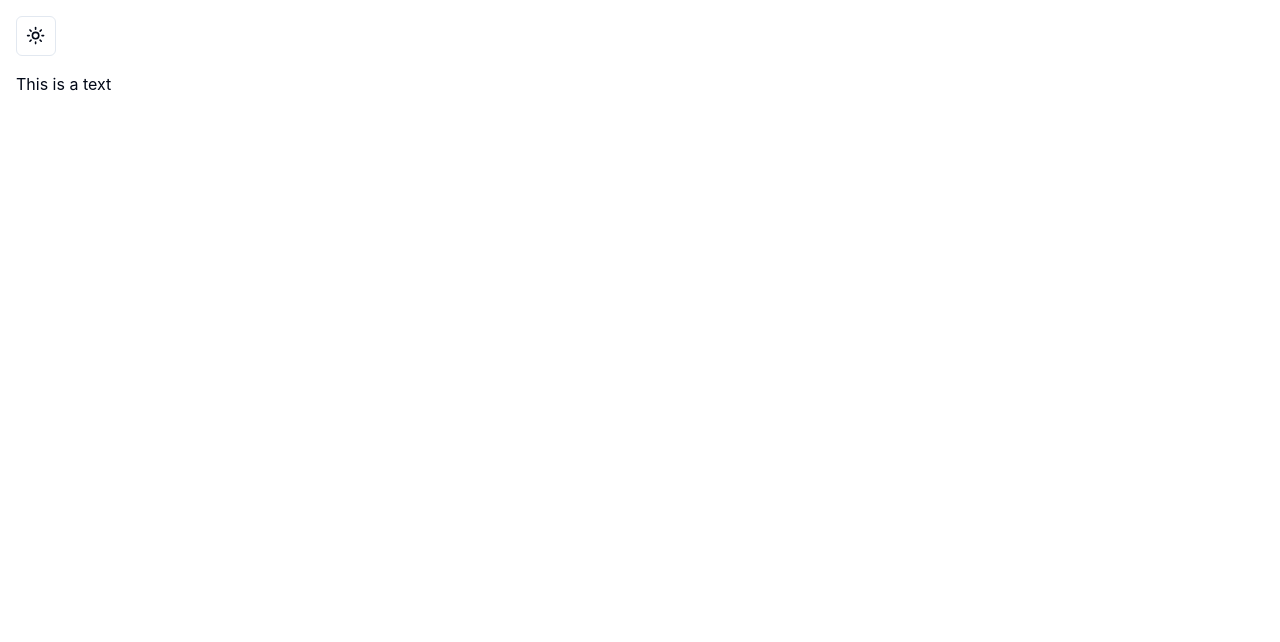
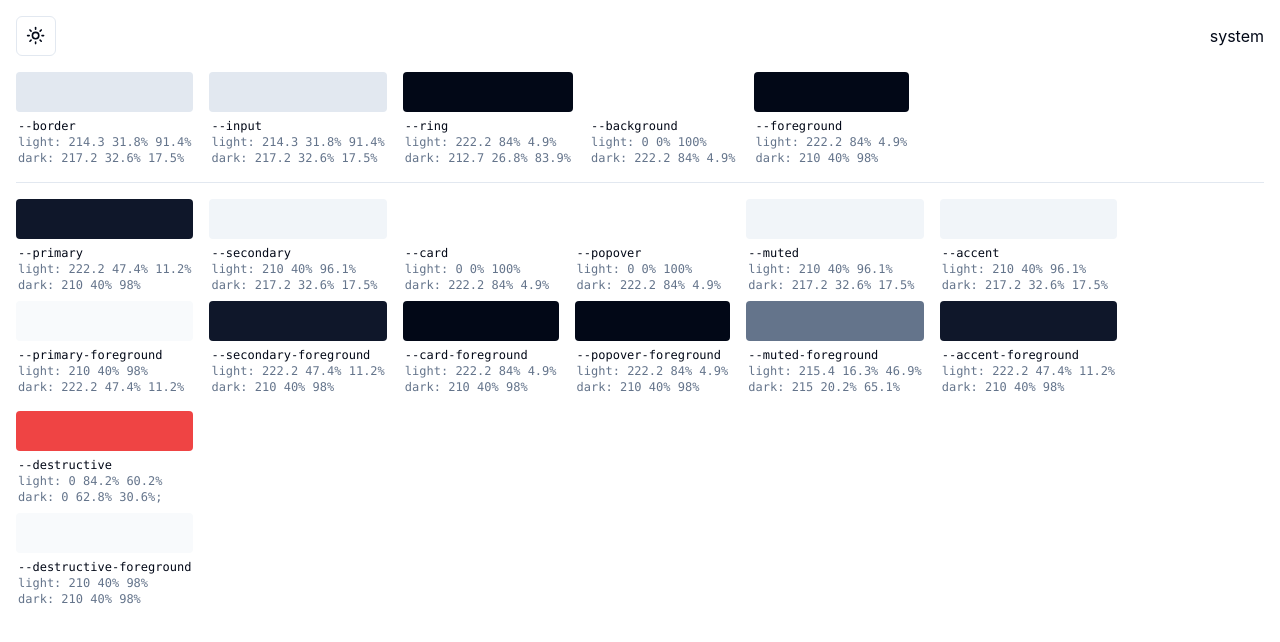
Before and after one commit to lewistham9x/theming-example, a Next.js app: page / in a window 1280 px wide. Shown: the top 642 px of the page. Built offline with nearby package versions, Linux system fonts and the light colour scheme.

Commit message:
chore(): map css variables to tailwind usage

```diff
--- /dev/null
+++ b/src/hooks/ensure-mount-hook.ts
@@ -0,0 +1,13 @@
+import { useState, useEffect } from "react";
+
+export const useEnsureMount = () => {
+  const [mounted, setMounted] = useState(false);
+
+  useEffect(() => {
+    setMounted(true);
+  }, []);
+
+  if (!mounted) {
+    return null;
+  }
+};
--- a/src/pages/index.tsx
+++ b/src/pages/index.tsx
@@ -7,12 +7,23 @@ import {
 } from "~/components/ui/dropdown-menu";
 import { Sun, Moon } from "lucide-react";
 import { Button } from "~/components/ui/button";
+import { useEffect, useState } from "react";
+import { useEnsureMount } from "~/hooks/ensure-mount-hook";
 
 export default function Home() {
-  const { setTheme } = useTheme();
+  const { theme, setTheme } = useTheme();
+  const [mounted, setMounted] = useState(false);
 
+  useEffect(() => {
+    setMounted(true);
+  }, []);
+
+  if (!mounted) {
+    return null;
+  }
   return (
-    <div className="p-4">
+    <main className="p-4">
+      <div className="flex items-center justify-between">
         <DropdownMenu>
           <DropdownMenuTrigger asChild>
             <Button variant="outline" size="icon">
@@ -28,14 +39,231 @@ export default function Home() {
             <DropdownMenuItem onClick={() => setTheme("dark")}>
               Dark
             </DropdownMenuItem>
-          <DropdownMenuItem onClick={() => setTheme("system")}>
-            System
-          </DropdownMenuItem>
           </DropdownMenuContent>
         </DropdownMenu>
-      <div className="my-4">
-        <p className="">This is a text</p>
+        <p>{theme}</p>
+      </div>
+      <section className="flex flex-wrap gap-4 mt-4">
+        <DisplayElement
+          variableName="--border"
+          variableValue={{
+            light: "214.3 31.8% 91.4%",
+            dark: "217.2 32.6% 17.5%",
+          }}
+          className="bg-border"
+        />
+        <DisplayElement
+          variableName="--input"
+          variableValue={{
+            light: "214.3 31.8% 91.4%",
+            dark: "217.2 32.6% 17.5%",
+          }}
+          className="bg-input"
+        />
+        <DisplayElement
+          variableName="--ring"
+          variableValue={{
+            light: "222.2 84% 4.9%",
+            dark: "212.7 26.8% 83.9%",
+          }}
+          className="bg-ring"
+        />
+        <DisplayElement
+          variableName="--background"
+          variableValue={{
+            light: "0 0% 100%",
+            dark: "222.2 84% 4.9%",
+          }}
+          className="bg-background"
+        />
+        <DisplayElement
+          variableName="--foreground"
+          variableValue={{
+            light: "222.2 84% 4.9%",
+            dark: "210 40% 98%",
+          }}
+          className="bg-foreground"
+        />
+      </section>
+      <hr className="my-4" />
+      <section className="flex flex-wrap gap-4">
+        <div className="flex flex-col gap-2">
+          <DisplayElement
+            variableName="--primary"
+            variableValue={{
+              light: "222.2 47.4% 11.2%",
+              dark: "210 40% 98%",
+            }}
+            className="bg-primary"
+          />
+          <DisplayElement
+            variableName="--primary-foreground"
+            variableValue={{
+              light: "210 40% 98%",
+              dark: "222.2 47.4% 11.2%",
+            }}
+            className="bg-primary-foreground"
+          />
+        </div>
+        <div className="flex flex-col gap-2">
+          <DisplayElement
+            variableName="--secondary"
+            variableValue={{
+              light: "210 40% 96.1%",
+              dark: "217.2 32.6% 17.5%",
+            }}
+            className="bg-secondary"
+          />
+          <DisplayElement
+            variableName="--secondary-foreground"
+            variableValue={{
+              light: "222.2 47.4% 11.2%",
+              dark: "210 40% 98%",
+            }}
+            className="bg-secondary-foreground"
+          />
+        </div>
+        <div className="flex flex-col gap-2">
+          <DisplayElement
+            variableName="--card"
+            variableValue={{
+              light: "0 0% 100%",
+              dark: "222.2 84% 4.9%",
+            }}
+            className="bg-card"
+          />
+          <DisplayElement
+            variableName="--card-foreground"
+            variableValue={{
+              light: "222.2 84% 4.9%",
+              dark: "210 40% 98%",
+            }}
+            className="bg-card-foreground"
+          />
+        </div>
+        <div className="flex flex-col gap-2">
+          <DisplayElement
+            variableName="--popover"
+            variableValue={{
+              light: "0 0% 100%",
+              dark: "222.2 84% 4.9%",
+            }}
+            className="bg-popover"
+          />
+          <DisplayElement
+            variableName="--popover-foreground"
+            variableValue={{
+              light: "222.2 84% 4.9%",
+              dark: "210 40% 98%",
+            }}
+            className="bg-popover-foreground"
+          />
+        </div>
+
+        <div className="flex flex-col gap-2">
+          <DisplayElement
+            variableName="--muted"
+            variableValue={{
+              light: "210 40% 96.1%",
+              dark: "217.2 32.6% 17.5%",
+            }}
+            className="bg-muted"
+          />
+          <DisplayElement
+            variableName="--muted-foreground"
+            variableValue={{
+              light: "215.4 16.3% 46.9%",
+              dark: "215 20.2% 65.1%",
+            }}
+            className="bg-muted-foreground"
+          />
+        </div>
+
+        <div className="flex flex-col gap-2">
+          <DisplayElement
+            variableName="--accent"
+            variableValue={{
+              light: "210 40% 96.1%",
+              dark: "217.2 32.6% 17.5%",
+            }}
+            className="bg-accent"
+          />
+          <DisplayElement
+            variableName="--accent-foreground"
+            variableValue={{
+              light: "222.2 47.4% 11.2%",
+              dark: "210 40% 98%",
+            }}
+            className="bg-accent-foreground"
+          />
+        </div>
+
+        <div className="flex flex-col gap-2">
+          <DisplayElement
+            variableName="--destructive"
+            variableValue={{
+              light: "0 84.2% 60.2%",
+              dark: "0 62.8% 30.6%;",
+            }}
+            className="bg-destructive"
+          />
+          <DisplayElement
+            variableName="--destructive-foreground"
+            variableValue={{
+              light: "210 40% 98%",
+              dark: "210 40% 98%",
+            }}
+            className="bg-destructive-foreground"
+          />
+        </div>
+      </section>
+    </main>
+  );
+}
+
+interface DisplayElementProps {
+  variableName: string;
+  className?: string;
+  variableValue: {
+    light: string;
+    dark: string;
+  };
+}
+const DisplayElement = (props: DisplayElementProps) => {
+  const { variableName, className, variableValue } = props;
+  const { theme } = useTheme();
+  const [mounted, setMounted] = useState(false);
+
+  useEffect(() => {
+    setMounted(true);
+  }, []);
+
+  if (!mounted) {
+    return null;
+  }
+  const resolvedTheme = theme as "light" | "dark";
+  return (
+    <div className="relative flex">
+      <div className="flex items-center gap-x-3 w-full cursor-pointer sm:block sm:space-y-1.5">
+        <div className={`w-10 h-10 rounded sm:w-full ${className}`} />
+        <div className="px-0.5 font-mono">
+          <p className="text-xs font-medium">{variableName}</p>
+          <p
+            className={`text-xs lowercase text-slate-500 ${
+              resolvedTheme === "light" && "underline"
+            }`}
+          >
+            Light: {variableValue.light}
+          </p>
+          <p
+            className={`text-xs lowercase text-slate-500 ${
+              resolvedTheme === "dark" && "underline"
+            }`}
+          >
+            Dark: {variableValue.dark}
+          </p>
+        </div>
       </div>
     </div>
   );
-}
+};
```
Also changed, not shown: tailwind.config.js (+11 -7 lines). Lines whose indentation alone changed are shown as unchanged.
